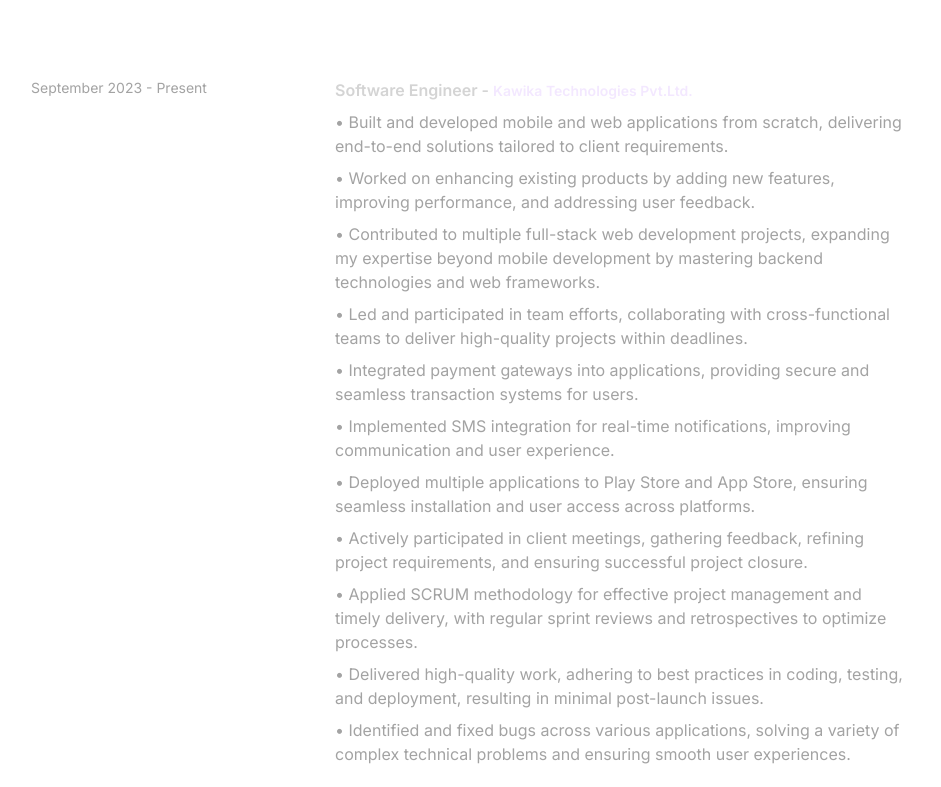
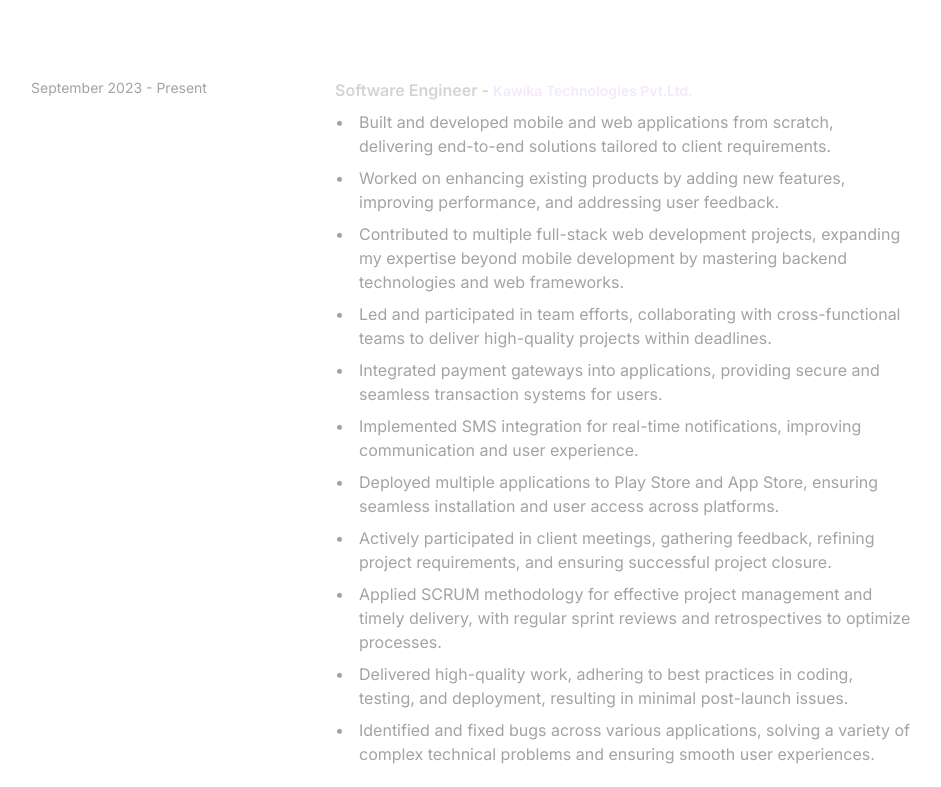
Before and after one commit to akshmohan/react_portfolio, a React (Vite) app: page / in a window 1280 px wide. Shown: the part 2153-2940 px from the top of the page, without its empty margins (169-1110 px from the left). Built offline with nearby package versions, Linux system fonts and the light colour scheme.

Commit message:
Fixed the bullet issue in the Experience section

```diff
--- a/src/components/Experience.jsx
+++ b/src/components/Experience.jsx
@@ -40,7 +40,7 @@ const Experience = () => {
               {/* <p className="mb-4 text-neutral-400">{experience.description}</p> */}
               <div className="mb-4 text-neutral-400">
                 {experience.description.split('•').map((item, index) => (
-                  item.trim() && <p key={index} className="mb-2">• {item.trim()}</p>
+                  item.trim() && <p key={index} className="bullet-point mb-2">{item.trim()}</p>
                 ))}
               </div>
             </motion.div>
--- a/src/components/Projects.jsx
+++ b/src/components/Projects.jsx
@@ -35,9 +35,6 @@ const Projects = () => {
                         {project.title}
                     </h6 >
                     <p className="mb-4 text-neutral-400">{project.description}</p>
-                    {/* {project.technologies.map((tech, index) => (
-                        <span key={index} className="mr-2 rounded bg-neutral-900 px-2 py-1 text-sm font-medium text-purple-900 ">{tech}</span>
-                    ))} */}
                     </motion.div>
                 </div>
             ))}
--- a/src/index.css
+++ b/src/index.css
@@ -7,3 +7,15 @@
 :root {
     font-family: "Inter", sans-serif;
 }
+
+.bullet-point {
+    position: relative;
+    padding-left: 1.5em; /* Adjust this value as needed */
+  }
+
+  .bullet-point::before {
+    content: "•";
+    position: absolute;
+    left: 0;
+    color: inherit; /* Use the same color as the text */
+  }
```
